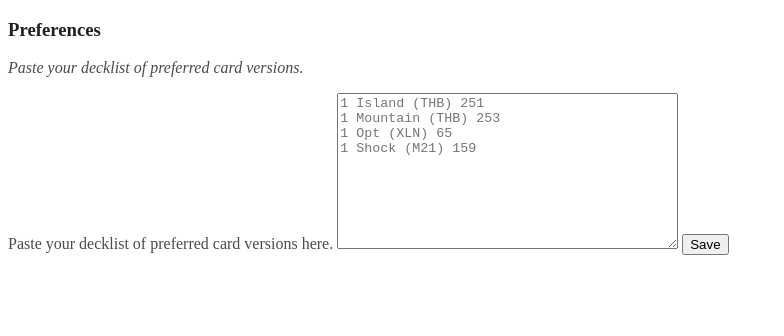
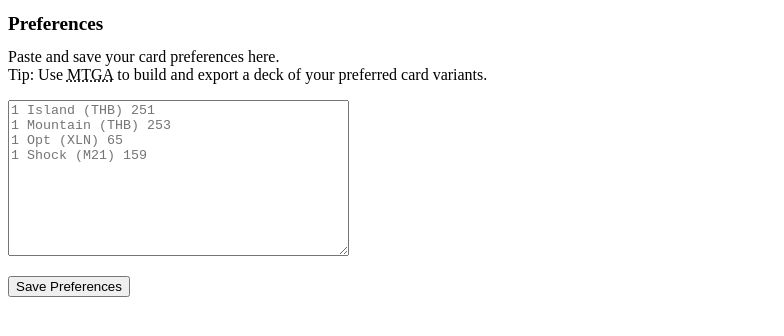
Before and after one commit to Henry-Sarabia/landfix, a browser extension: page options/index.html in a window 1280 px wide. Shown: the whole page, without its empty margins (0-784 px from the left). Drawn offline with Linux system fonts and the light colour scheme.

Commit message:
Update options page with styling and semantic elements

```diff
--- a/options/index.html
+++ b/options/index.html
@@ -1,22 +1,26 @@
 <!DOCTYPE html>
 <html lang="en">
-  <head>
+
+<head>
     <meta charset="UTF-8">
     <link rel="stylesheet" href="style.css">
-  </head>
+</head>
 
-  <body>
-    <h3>Preferences</h3>
-    <p><em>Paste your decklist of preferred card versions.</p></em>
+<body>
+    <h1>Preferences</h1>
     <form>
-      <label for="preferences">Paste your decklist of preferred card versions here.</label>
-      <textarea class="browser-style" id="preferences" name="preferences" rows="10" cols="40" placeholder=
-"1 Island (THB) 251
+        <label for="preferences">Paste and save your card preferences here.</label>
+        <br>
+        <label for="preferences">Tip: Use <abbr title="Magic: The Gathering Arena">MTGA</abbr> to build and export a deck of your preferred card variants.</label>
+        <br>
+        <textarea class="browser-style" id="preferences" name="preferences" rows="10" cols="40" placeholder="1 Island (THB) 251
 1 Mountain (THB) 253
 1 Opt (XLN) 65
 1 Shock (M21) 159"></textarea>
-      <button type="submit" class="browser-style">Save</button>
+        <br>
+        <button type="submit" class="browser-style">Save Preferences</button>
     </form>
     <script src="script.js"></script>
-  </body>
+</body>
+
 </html>
--- a/options/style.css
+++ b/options/style.css
@@ -1,21 +1,28 @@
 body {
-  background: #fff;
-  color: #202023;
+    margin-left: 0.5rem;
+    background: hsl(0, 0, 96%);
+    color: hsl(0, 0, 4%);
 }
 
-p,
 label {
-  color: rgb(74, 74, 79);
+    color: hsl(0, 0, 30%);
 }
 
 @media (prefers-color-scheme: dark) {
-  body {
-    background: #202023;
-    color: #fff;
-  }
+    body {
+        margin-left: 0.5rem;
+        background: hsl(0, 0, 4%);
+        color: hsl(0, 0, 96%);
+    }
+    label {
+        color: hsl(0, 0, 70%);
+    }
+}
 
-  p,
-  label {
-    color: rgb(177, 177, 179);
-  }
+h1 {
+    font-size: 1.2rem;
 }
+
+textarea {
+    margin: 1rem 0rem;
+}
```
